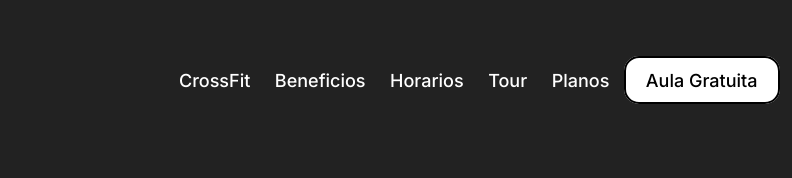
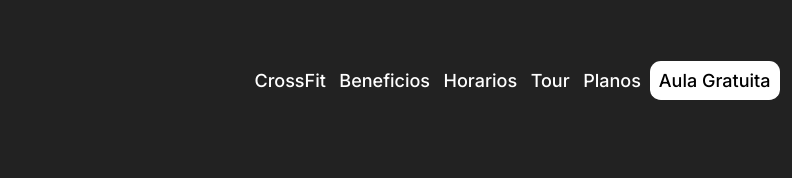
Before and after one commit to brunoleocam/cfa, a plain HTML site: page index.html in a window 1280 px wide. Shown: the full height of the page, 339-1131 px from the left. Drawn offline with Linux system fonts and the light colour scheme.

Commit message:
Ajuste de espaçamento

```diff
--- a/css/styles.css
+++ b/css/styles.css
@@ -68,17 +68,16 @@ body {
 }
 
 .menu__item {
-    margin: 10px;
+    margin: 0.25em;
     font-size: 18px;
     font-weight: 500;
 }
 
 #free-class {
-    border: 2px solid var(--black);
     background-color: var(--white);
-    padding: 10px;
-    border-radius: 15px;
-    font-size: 20px;
+    padding: 0.5em 0.25em;
+    border-radius: 0.6em;
+    font-size: 18px;
     font-weight: 600;
 }
 
@@ -87,7 +86,6 @@ body {
 }
 
 #free-class:hover {
-    border: 2px solid var(--black);
     background-color:var(--orange);
     transition: 0.3s all;
 }
@@ -104,7 +102,7 @@ body {
 }
 
 .social-media__item {
-    margin: 2px;
+    margin: 0 2px;
 }
 
 .social-media__icon {
```
